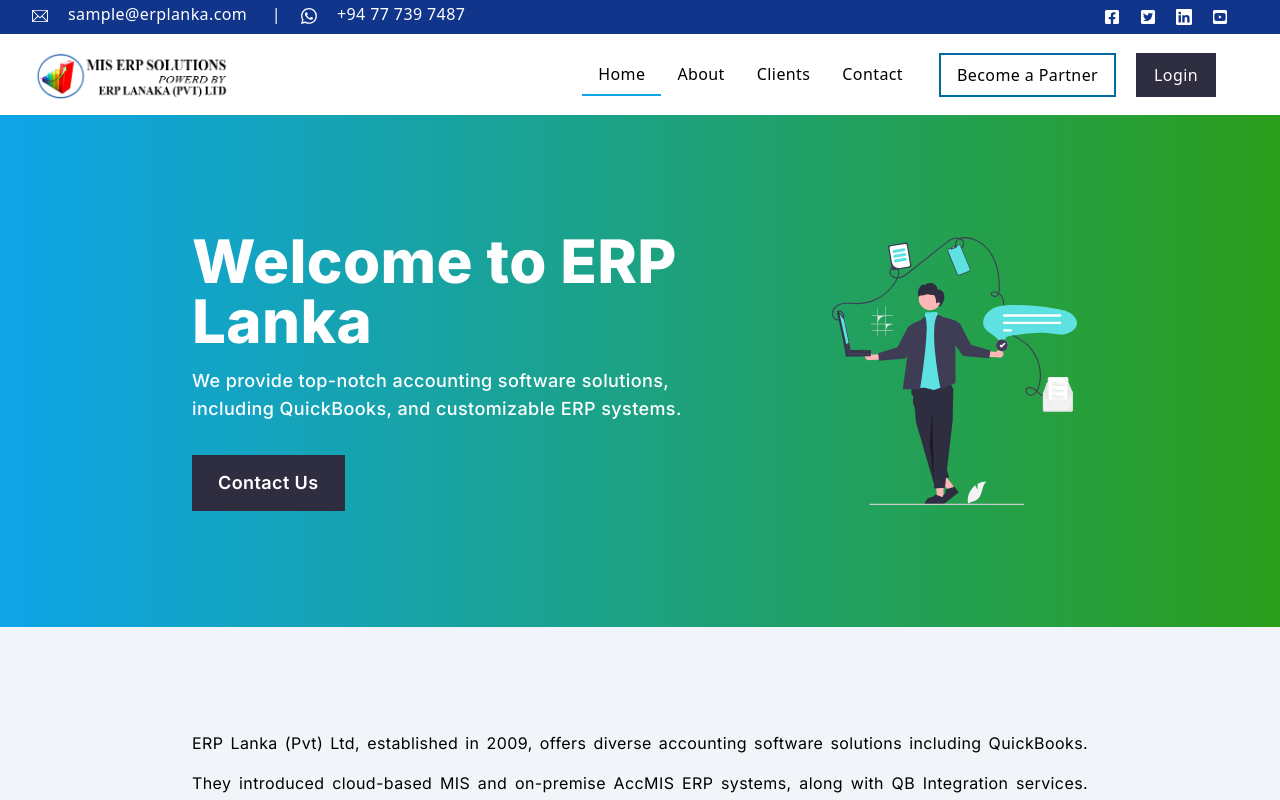
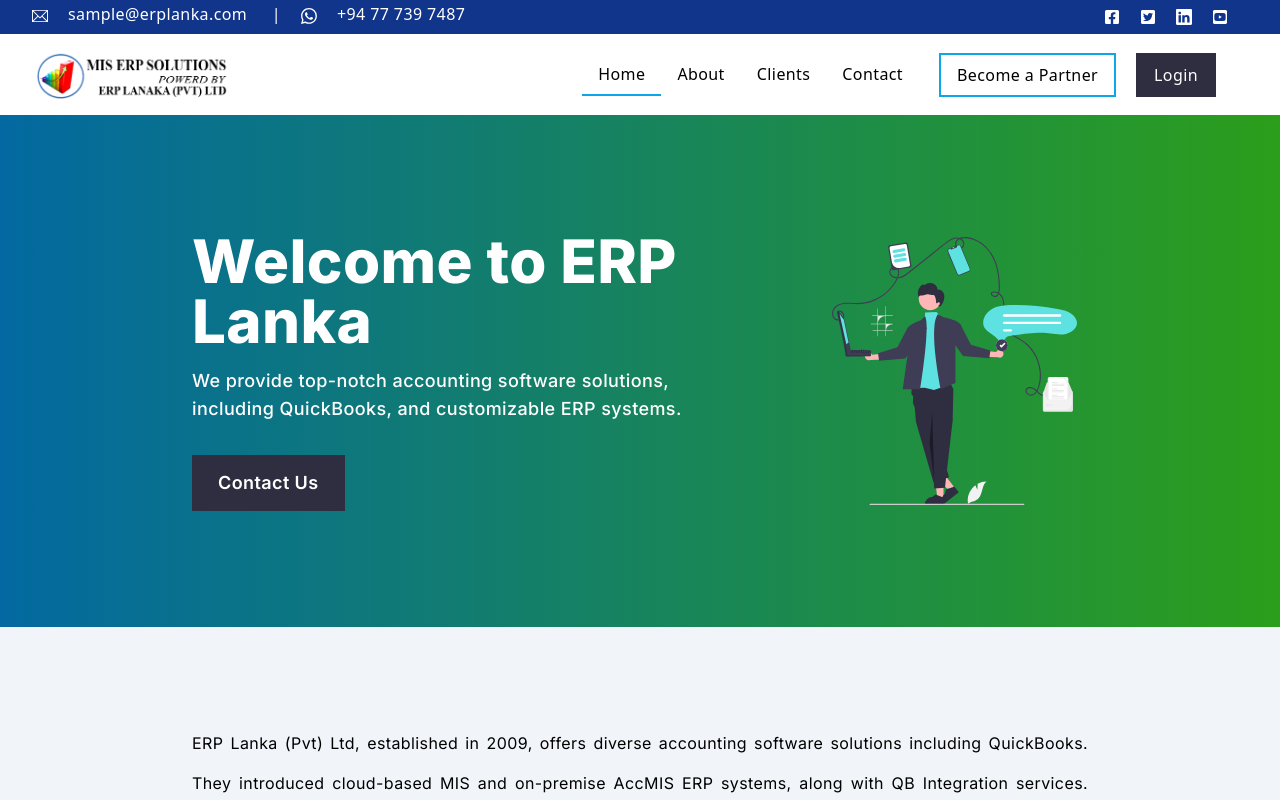
Before and after one commit to mhperera/PF_ERPLanka, a Next.js app: page / in a window 1280 px wide. Shown: the top 800 px of the page. Built offline with nearby package versions, Linux system fonts and the light colour scheme.

Commit message:
Change theme colours

```diff
--- a/src/components/template/Navbar.js
+++ b/src/components/template/Navbar.js
@@ -75,7 +75,7 @@
 									href={navItem.href}
 									className={`block py-2 px-4 hover:text-primary-darker border-b-2 transition-all duration-300 ${
 										router.pathname == navItem.href
-											? 'border-primary'
+											? 'border-primary-light'
 											: 'border-transparent'
 									}`}
 									onClick={() => {
--- a/src/components/ui/Button.js
+++ b/src/components/ui/Button.js
@@ -6,7 +6,7 @@
 
 	return (
 		<button
-			className={`bg-dark px-4 py-2 m-0 ml-5 text-white hover:bg-primary-dark hover:rounded-ss-xl hover:rounded-ee-xl border-2 border-transparent transition-all duration-300 ${props.className}`}
+			className={`bg-dark px-4 py-2 m-0 ml-5 text-white hover:bg-primary-light hover:rounded-ss-xl hover:rounded-ee-xl border-2 border-transparent transition-all duration-300 ${props.className}`}
 			onClick={() => {
 				router.push(props.href);
 			}}
--- a/src/styles/globals.css
+++ b/src/styles/globals.css
@@ -7,7 +7,7 @@
 }
 
 .btn-ghost {
-	@apply border-2 bg-transparent border-primary-dark hover:bg-transparent text-black transition-all duration-300 !important;
+	@apply border-2 bg-transparent border-primary-light hover:bg-transparent text-black transition-all duration-300 !important;
 }
 
 .btn-lg {
--- a/tailwind.config.js
+++ b/tailwind.config.js
@@ -9,8 +9,8 @@
 		extend: {
 			colors: {
 				primary: {
-					light: '#06b6d4', // Lighten level
-					DEFAULT: '#0ea5e9', // Base color
+					light: '#0ea5e9', // Lighten level
+					DEFAULT: '#0369a1', // Base color
 					dark: '#0369a1', // Darken level
 					darker: '#11358b', // Darken level
 
```
